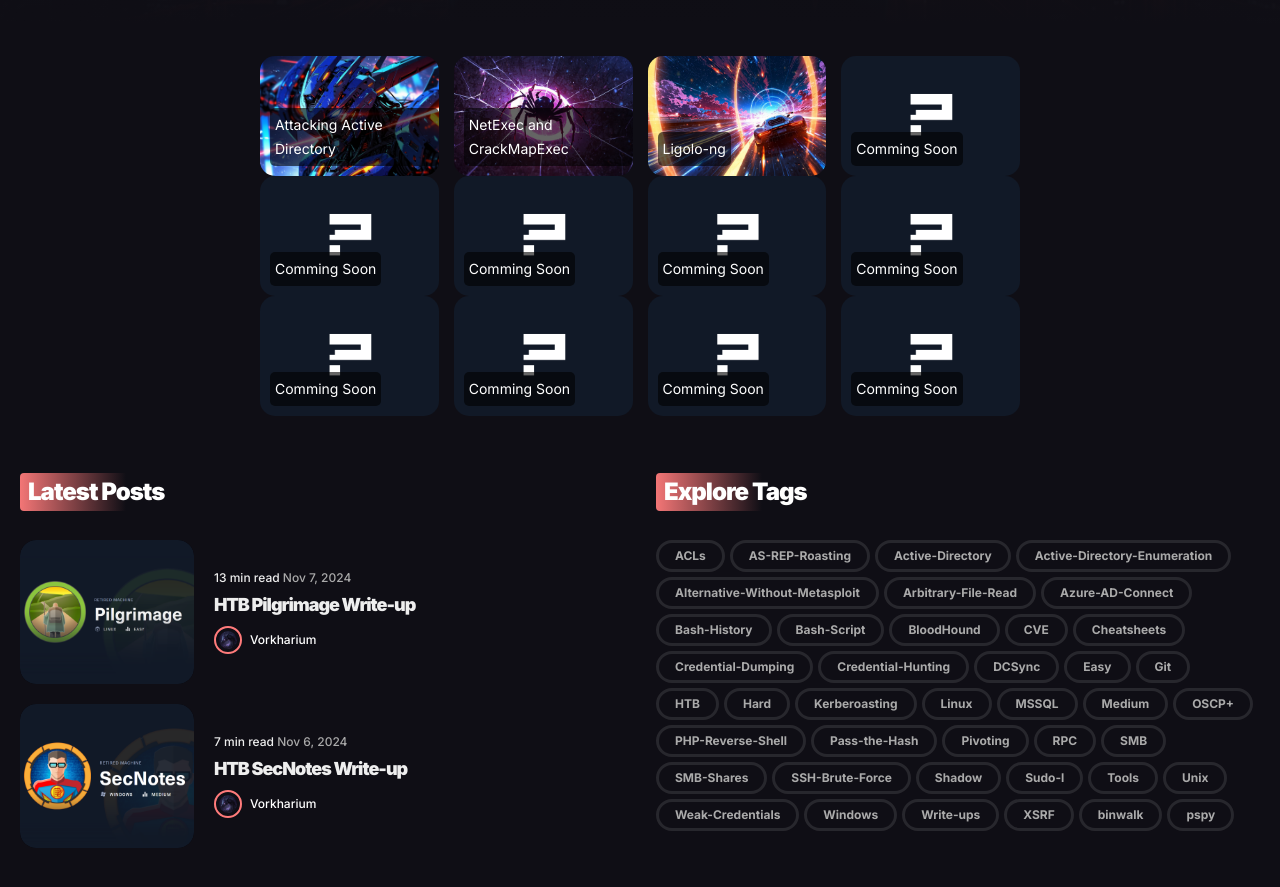
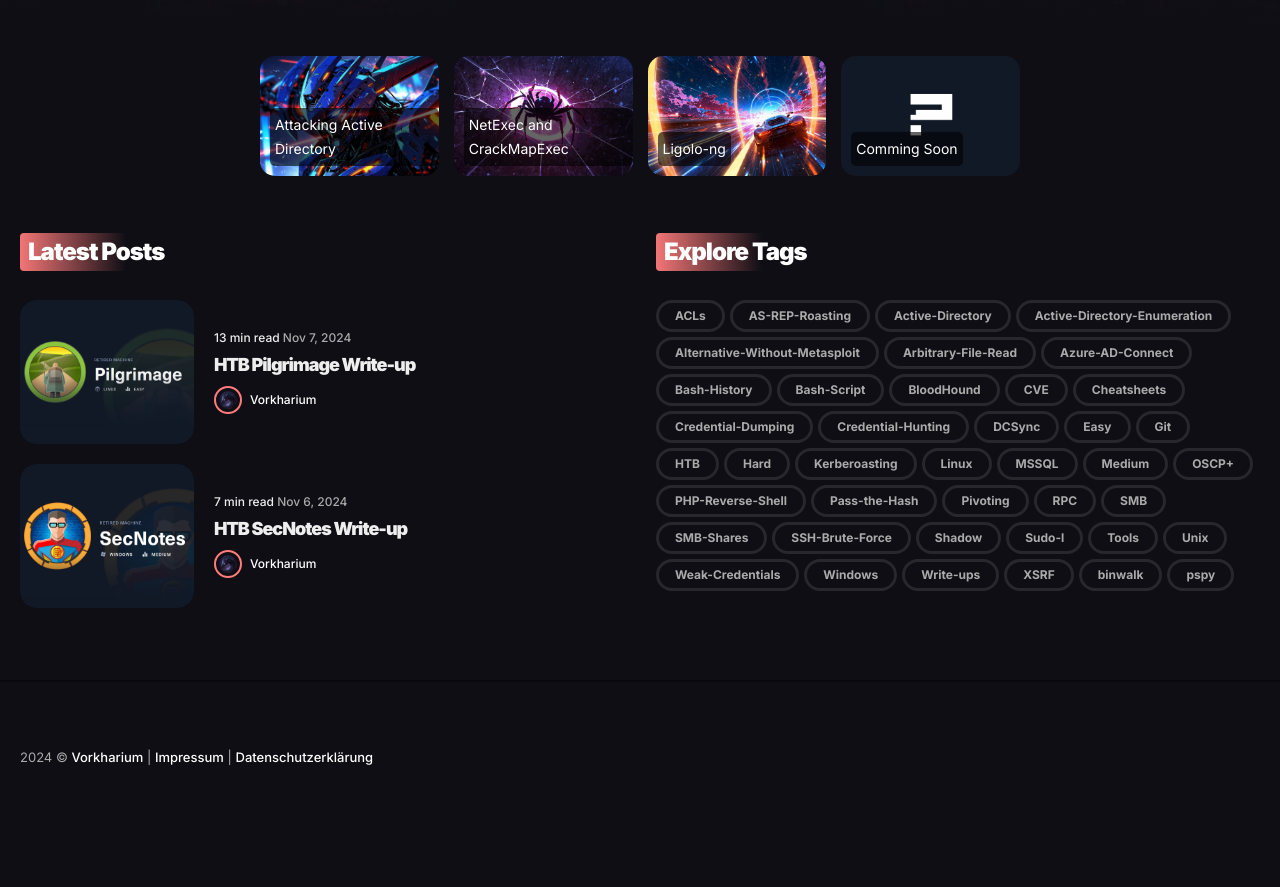
Before and after one commit to Vorkharium/vorkharium.github.io, a Jekyll site: the page built from _pages/cheatsheets.md, in a window 1280 px wide and 900 px high, scrolled down 640 px. Shown: the top 887 px of the window. Built offline with Jekyll 4.4.1, drawn with Linux system fonts in a browser that asks for light colours; after the commit the page ends 1472 px from its top, so only the background shows below that.

Commit message:
Update cheatsheets.md

```diff
--- a/_pages/cheatsheets.md
+++ b/_pages/cheatsheets.md
@@ -54,103 +54,3 @@ image: '/images/01.jpg'
         </a>
     </div>
 </div>
-
-<div style="display: flex; justify-content: center; gap: 15px;">
-    <div style="position: relative; display: inline-block;">
-        <a href="/">
-            <img src="/images/surprise.png" alt="Comming Soon"
-                 style="width: 200px; height: 120px; border-radius: 15px; object-fit: cover;">
-            <div style="position: absolute; bottom: 10px; left: 10px; color: white;
-                        background-color: rgba(0, 0, 0, 0.6); padding: 5px;
-                        border-radius: 5px; font-size: 14px;">
-                Comming Soon
-            </div>
-        </a>
-    </div>
-
-    <div style="position: relative; display: inline-block;">
-        <a href="/">
-            <img src="/images/surprise.png" alt="Comming Soon"
-                 style="width: 200px; height: 120px; border-radius: 15px; object-fit: cover;">
-            <div style="position: absolute; bottom: 10px; left: 10px; color: white;
-                        background-color: rgba(0, 0, 0, 0.6); padding: 5px;
-                        border-radius: 5px; font-size: 14px;">
-                Comming Soon
-            </div>
-        </a>
-    </div>
-
-    <div style="position: relative; display: inline-block;">
-        <a href="/">
-            <img src="/images/surprise.png" alt="Comming Soon"
-                 style="width: 200px; height: 120px; border-radius: 15px; object-fit: cover;">
-            <div style="position: absolute; bottom: 10px; left: 10px; color: white;
-                        background-color: rgba(0, 0, 0, 0.6); padding: 5px;
-                        border-radius: 5px; font-size: 14px;">
-                Comming Soon
-            </div>
-        </a>
-    </div>
-
-    <div style="position: relative; display: inline-block;">
-        <a href="/">
-            <img src="/images/surprise.png" alt="Comming Soon"
-                 style="width: 200px; height: 120px; border-radius: 15px; object-fit: cover;">
-            <div style="position: absolute; bottom: 10px; left: 10px; color: white;
-                        background-color: rgba(0, 0, 0, 0.6); padding: 5px;
-                        border-radius: 5px; font-size: 14px;">
-                Comming Soon
-            </div>
-        </a>
-    </div>
-</div>
-
-<div style="display: flex; justify-content: center; gap: 15px;">
-    <div style="position: relative; display: inline-block;">
-        <a href="/">
-            <img src="/images/surprise.png" alt="Comming Soon"
-                 style="width: 200px; height: 120px; border-radius: 15px; object-fit: cover;">
-            <div style="position: absolute; bottom: 10px; left: 10px; color: white;
-                        background-color: rgba(0, 0, 0, 0.6); padding: 5px;
-                        border-radius: 5px; font-size: 14px;">
-                Comming Soon
-            </div>
-        </a>
-    </div>
-
-    <div style="position: relative; display: inline-block;">
-        <a href="/">
-            <img src="/images/surprise.png" alt="Comming Soon"
-                 style="width: 200px; height: 120px; border-radius: 15px; object-fit: cover;">
-            <div style="position: absolute; bottom: 10px; left: 10px; color: white;
-                        background-color: rgba(0, 0, 0, 0.6); padding: 5px;
-                        border-radius: 5px; font-size: 14px;">
-                Comming Soon
-            </div>
-        </a>
-    </div>
-
-    <div style="position: relative; display: inline-block;">
-        <a href="/">
-            <img src="/images/surprise.png" alt="Comming Soon"
-                 style="width: 200px; height: 120px; border-radius: 15px; object-fit: cover;">
-            <div style="position: absolute; bottom: 10px; left: 10px; color: white;
-                        background-color: rgba(0, 0, 0, 0.6); padding: 5px;
-                        border-radius: 5px; font-size: 14px;">
-                Comming Soon
-            </div>
-        </a>
-    </div>
-
-    <div style="position: relative; display: inline-block;">
-        <a href="/">
-            <img src="/images/surprise.png" alt="Comming Soon"
-                 style="width: 200px; height: 120px; border-radius: 15px; object-fit: cover;">
-            <div style="position: absolute; bottom: 10px; left: 10px; color: white;
-                        background-color: rgba(0, 0, 0, 0.6); padding: 5px;
-                        border-radius: 5px; font-size: 14px;">
-                Comming Soon
-            </div>
-        </a>
-    </div>
-</div>
```
